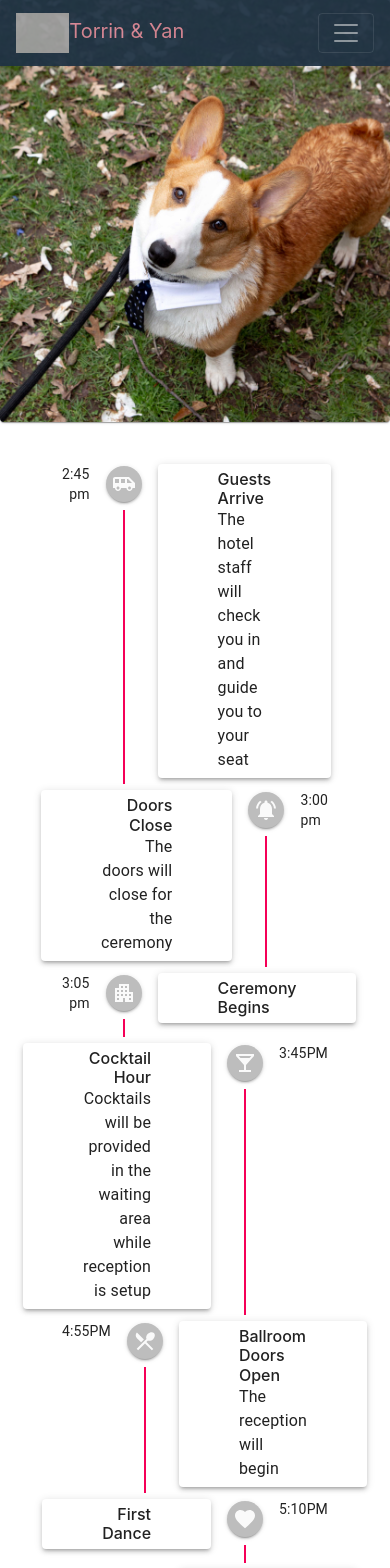
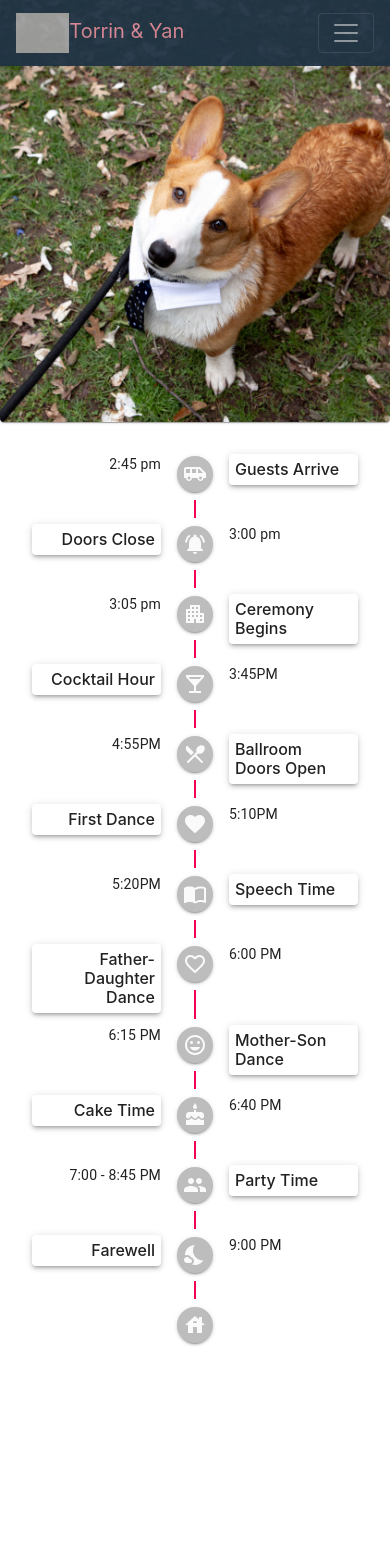
Before and after one commit to torrinlisi/RSVP-UI, a React (Create React App) app: page /timeline in a window 390 px wide. Shown: the top 1568 px of the page. After the commit the page ends 1391 px from the top, so only its background shows below. Built offline with nearby package versions, Linux system fonts and the light colour scheme; grey boxes are pictures that could not be loaded.

Commit message:
fixed timeline style on small screen

```diff
--- a/package.json
+++ b/package.json
@@ -13,6 +13,7 @@
     "bootstrap": "^4.6.0",
     "react": "^17.0.2",
     "react-bootstrap": "^1.5.2",
+    "react-chrono": "^1.9.2",
     "react-dom": "^17.0.2",
     "react-router-dom": "^5.2.0",
     "react-scripts": "4.0.3",
--- a/src/components/About.js
+++ b/src/components/About.js
@@ -15,7 +15,7 @@ const About = () => {
             </Grid>
             <Grid container>
                 <Grid item lg={12} className="heading">
-                    <Typography variant="h3" style={{paddingBottom:"20px"}}>About Torrin &amp; Yan</Typography>
+                    <Typography variant="h4">About Torrin &amp; Yan</Typography>
                     <Typography display="block" className="body" style={{paddingBottom:"20px"}}>Torrin and Yan met at the College at Brockport while working for WebTek (the college website team). At the beginning they didn't really like each other all that much, however they eventually realized they are very similar. They both can be stubborn, competitive, and reserved.</Typography>
                     <Typography display="block" className="body" style={{paddingBottom:"20px"}}>Throughout the years, Torrin helped Yan fix her bad diet habits by “accidentally” breaking her giant (9.5 x 9.5 x 3.5 in) noodle bowl, helped her change her night time schedule so she could get enough sleep, and encouraged her to exercise when she was having issues sitting at her desk for work. To this day, we still don’t know how Torrin could successfully support Yan in changing her bad habits that her parents have been trying to for years and years. Maybe that is love.</Typography>
                     <Typography display="block" className="body" style={{paddingBottom:"20px"}}>When Yan was a kid, she had a German Shepherd for a short period of time, and since then she has always wanted to have her own dog. Fortunately, Yan and Torrin were able to find the perfect puppy. Mr. Bean the Corgi joined their family two years ago, and in that time, he’s brought a lot of love and joy into their lives. He's helped Yan and Torrin through a tough time when they lost Yan’s families dog, Clancy. Mr. Bean is sweet and cute but also shares the “stubborn gene” like his parents! Yan and Torrin bring Mr. Bean everywhere they can such as Portland, Maine (Yan’s favorite city), where they got engaged. Torrin wanted Bean to witness this important moment, however Bean didn’t seem to care much. In fact, he slid out of his collar and jumped into the ocean. That was a scary moment for both of them but made the proposal even more memorable!</Typography>
--- a/src/components/Covid19.js
+++ b/src/components/Covid19.js
@@ -13,7 +13,7 @@ const COVID = () => {
         </Grid>
         <Grid container>
             <Grid item lg={12} className="heading">
-                <Typography variant="h3" style={{paddingBottom:"20px"}}>COVID-19 Wedding</Typography>
+                <Typography variant="h4" style={{paddingBottom:"20px"}}>COVID-19 Wedding</Typography>
                 <Typography display="block" className="body">We believe the safty of our guests are the most important thing at the wedding.
                 We want our guests to have a great time at the wedding and also follow the Health and Safety
                 Protocol NYS announces. Please review the rules below and <a href="mailto:torrinlisi@gmail.com" target="_top">contact us</a> if you have any questions.
--- a/src/components/FAQ.js
+++ b/src/components/FAQ.js
@@ -13,7 +13,7 @@ const FAQ = () => {
             </Grid>
             <Grid container>
                 <Grid item lg={12}>
-                    <Typography variant="h3" className="heading">General Questions</Typography>
+                    <Typography variant="h4" className="heading">General Questions</Typography>
                     <Grid container className="faq">
                         <Grid item lg={12} className="body">
                             <Accordion>
--- a/src/components/Timeline.js
+++ b/src/components/Timeline.js
@@ -17,7 +17,7 @@ import Image from '../images/bg-05.jpg';
 
 const useStyle = makeStyles((theme) => ({
     paper: {
-        padding: '6px 60px',
+         padding: '6px',
       },
       secondaryTail: {
         backgroundColor: theme.palette.secondary.main,
@@ -32,7 +32,8 @@ const useStyle = makeStyles((theme) => ({
                     <Paper className="banner" style={{backgroundImage:`url(${Image})`}} />
                 </Grid>
             </Grid>
-            <Grid containe style={{padding:"30px"}}>
+
+            <Grid containe className="timeline">
                 <Grid item lg={12} className="root">
                     <Timeline align="alternate">
                         <TimelineItem>
@@ -52,7 +53,7 @@ const useStyle = makeStyles((theme) => ({
                                     <Typography variant="h7" component="h6">
                                         Guests Arrive
                                     </Typography>
-                                    <Typography>The hotel staff will check you in and guide you to your seat</Typography>
+                                    {/* <Typography style={{fontSize:"small"}}>The hotel staff will check you in and guide you to your seat</Typography> */}
                                 </Paper>
                             </TimelineContent>
                         </TimelineItem>
@@ -73,7 +74,7 @@ const useStyle = makeStyles((theme) => ({
                                     <Typography variant="h7" component="h6">
                                         Doors Close
                                     </Typography>
-                                    <Typography>The doors will close for the ceremony</Typography>
+                                    {/* <Typography style={{fontSize:"small"}}>The doors will close for the ceremony</Typography> */}
                                 </Paper>
                             </TimelineContent>
                         </TimelineItem>
@@ -114,7 +115,7 @@ const useStyle = makeStyles((theme) => ({
                                     <Typography variant="h7" component="h6">
                                         Cocktail Hour
                                     </Typography>
-                                    <Typography>Cocktails will be provided in the waiting area while reception is setup</Typography>
+                                    {/* <Typography style={{fontSize:"small"}}>Cocktails will be provided in the waiting area while reception is setup</Typography> */}
                                 </Paper>
                             </TimelineContent>
                         </TimelineItem>
@@ -135,7 +136,7 @@ const useStyle = makeStyles((theme) => ({
                                     <Typography variant="h7" component="h6">
                                         Ballroom Doors Open
                                     </Typography>
-                                    <Typography>The reception will begin</Typography>
+                                    {/* <Typography style={{fontSize:"small"}}>The reception will begin</Typography> */}
                                 </Paper>
                             </TimelineContent>
                         </TimelineItem>
@@ -256,7 +257,7 @@ const useStyle = makeStyles((theme) => ({
                                     <Typography variant="h7" component="h6">
                                         Party Time
                                     </Typography>
-                                    <Typography>Open bar at this time</Typography>
+                                    {/* <Typography style={{fontSize:"small"}}>Open bar at this time</Typography> */}
                                 </Paper>
                             </TimelineContent>
                         </TimelineItem>
--- a/src/index.css
+++ b/src/index.css
@@ -77,7 +77,6 @@ code {
 .heading{
   padding: 30px;
 }
-
 
 .faq .body{
   position: absolute;
@@ -166,3 +165,16 @@ acordion{
   /* background-color: black !important; */
   margin-top: 20px !important
 }
+
+.timeline{
+  padding-top: 5%;
+  width: 75%;
+  padding-left: 25%;
+}
+
+@media (max-width: 600px)  {
+  .timeline{
+    width: 100%;
+    padding-left: 0%;
+  }
+}
```
Also changed, not shown: 1 other file (tests, documents, lock files or other folders).
